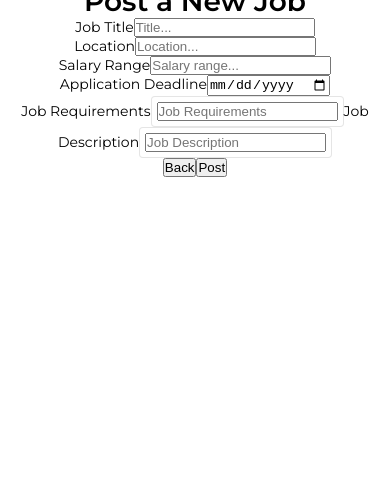
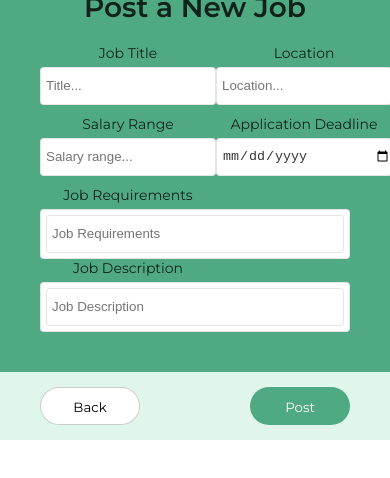
Before and after one commit to Noela-Murugi/Jobs_Finder_Frontend_draft, a React (Create React App) app: page / in a window 390 px wide. Shown: the top 478 px of the page. Built offline with nearby package versions, Linux system fonts and the light colour scheme.

Commit message:
add styling

```diff
--- a/src/Form.css
+++ b/src/Form.css
@@ -3,6 +3,10 @@
   box-sizing: border-box;
   margin: 0;
   padding: 0;
+}
+#file-selector {
+  opacity: 0;
+  font-size: 100px;
 }
 
 .form {
@@ -18,13 +22,13 @@
 }
 
 
-.jobs-container {
+.signup-container {
   display: grid;
   grid-template-areas: "left right";
   max-width: 900px;
 }
 
-.containerA {
+.left-container {
   overflow: hidden;
   padding: 40px 0 0 0;
   position: relative;
@@ -36,54 +40,54 @@
   width: 300px;
   margin-bottom: 68px;
 }
-.containerA h1 {
+.left-container h1 {
   color: white;
   display: inline-block;
   font-weight: bolder;
   font-size: 24px;
 }
 
-.containerB {
+.right-container {
   background: #4FAA83;
   display: grid;
   grid-template-areas: "." ".";
   width: 500px;
 }
-.containerB h1:nth-of-type(1) {
+.right-container h1:nth-of-type(1) {
   color: rgba(0, 0, 0, 0.8);
   font-size: 28px;
   font-weight: 600;
 }
-.containerB .set {
+.right-container .set {
   display: flex;
   justify-content: space-between;
   margin: 10px 0;
 }
-.containerB input {
+.right-container input {
   border: 1px solid rgba(0, 0, 0, 0.1);
   border-radius: 4px;
   height: 38px;
   line-height: 38px;
   padding-left: 5px;
 }
-.containerB input,
-.containerB label {
+.right-container input,
+.right-container label {
   color: rgba(0, 0, 0, 0.8);
 }
-.containerB header {
+.right-container header {
   padding: 40px;
 }
-.containerB label,
-.containerB input,
-.containerB .pets-photo {
+.right-container label,
+.right-container input,
+.right-container .pets-photo {
   width: 176px;
 }
-.containerB .pets-photo {
+.right-container .pets-photo {
   align-items: center;
   display: grid;
   grid-template-areas: ". .";
 }
-.containerB .pets-photo button {
+.right-container .pets-photo button {
   border: none;
   border-radius: 50%;
   height: 38px;
@@ -91,22 +95,22 @@
   outline: none;
   width: 38px;
 }
-.containerB .pets-photo button i {
+.right-container .pets-photo button i {
   color: rgba(0, 0, 0, 0.8);
   font-size: 16px;
 }
-.containerB .jobs-requirements .radio-container {
+.right-container .pets-weight .radio-container {
   display: flex;
   justify-content: space-between;
   width: 100%;
 }
-.containerB footer {
+.right-container footer {
   align-items: center;
-  background: #fff;
+  background: #e1f6ea;
   display: grid;
   padding: 5px 40px;
 }
-.containerB footer button {
+.right-container footer button {
   border: 1px solid rgba(0, 0, 0, 0.2);
   height: 38px;
   line-height: 38px;
@@ -114,54 +118,30 @@
   border-radius: 19px;
   font-family: "Montserrat", sans-serif;
 }
-.containerB footer #back {
+.right-container footer #back {
   background: #fff;
   transition: 0.2s all ease-in-out;
 }
-.containerB footer #back:hover {
+.right-container footer #back:hover {
   background: #171a2b;
   color: white;
 }
-.containerB footer #post {
+.right-container footer #next {
   background: #4FAA83;
   border: 1px solid transparent;
   color: #fff;
 }
-.containerB footer #post:hover {
+.right-container footer #next:hover {
   background: #171a2b;
 }
-@media (max-width: 740px) {
-    .form {
-      display: flex;
-      flex-direction: column;
-      width: 100%;
-    }
-    .jobs-container {
-      display: block;
-      width: 100%;
-    }
-    .containerA {
-      width: 100%;
-      height: 30%;
-      display: none;
-    }
-    .containerB {
-      width: 100%;
-      display: flex;
-      flex-direction: column;
-    }
 
-    .containerB .set {
-      display: flex;
-      flex-direction: row;
-      justify-content: space-between;
-    }
-  }
 
-.jobs-title label,
-.jobs-location label,
-.jobs-deadline label,
-.jobs-requirements label {
+.pets-name label,
+.pets-breed label,
+.pets-birthday label,
+.pets-gender label,
+.pets-spayed-neutered label,
+.pets-weight label {
   display: block;
   margin-bottom: 5px;
 }
@@ -196,3 +176,30 @@
   background: #f7b1ab;
   border: 1px solid rgba(0, 0, 0, 0.1);
 }
+@media (max-width: 740px) {
+  .form {
+    display: flex;
+    flex-direction: column;
+    width: 100%;
+  }
+  .signup-container {
+    display: block;
+    width: 100%;
+  }
+  .left-container {
+    width: 100%;
+    height: 30%;
+    display: none;
+  }
+  .right-container {
+    width: 100%;
+    display: flex;
+    flex-direction: column;
+  }
+
+  .right-container .set {
+    display: flex;
+    flex-direction: row;
+    justify-content: space-between;
+  }
+}
```
